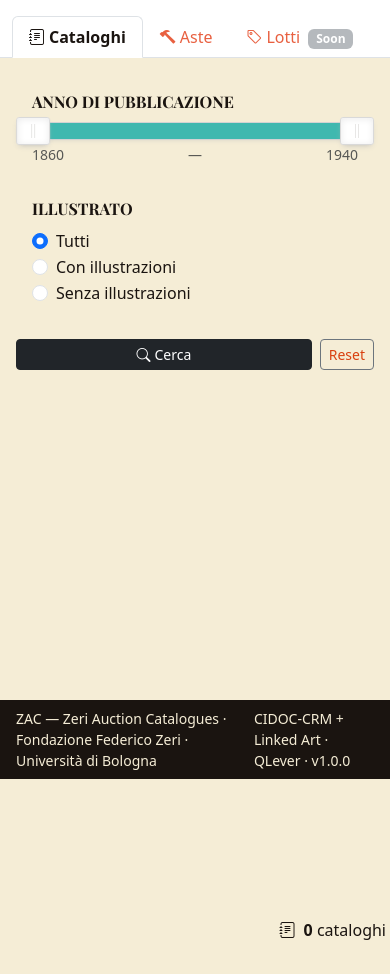
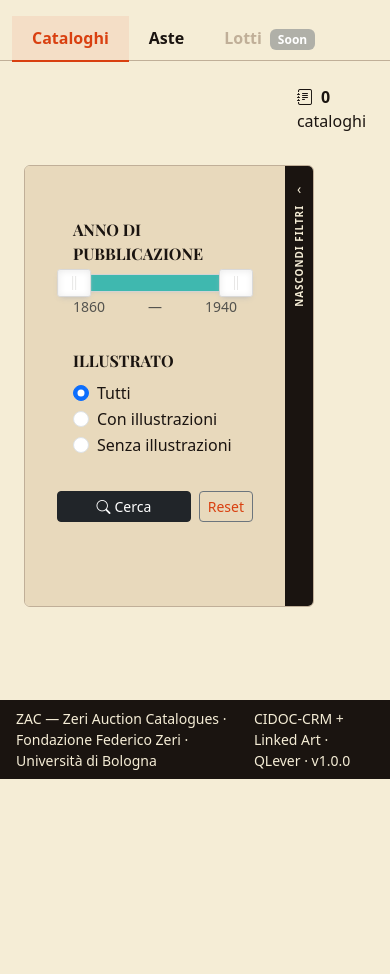
Before and after one commit to dharc-org/lots_of_zeri, a FastAPI app: page /cataloghi in a window 390 px wide. Shown: the part 65-1039 px from the top of the page. After the commit the page ends 844 px from the top, so only its background shows below. Run offline with FastAPI, Linux system fonts and the light colour scheme; data that the repository does not hold is empty; some libraries are stand-ins or nearby versions; some web fonts are replaced.

Commit message:
update css-html browse and base

```diff
--- a/frontend/static/css/style.css
+++ b/frontend/static/css/style.css
@@ -14,6 +14,7 @@
   --terra-dark:   #B03008;
   --terra-light:  #E86040;
   --terra-muted:  #EB7055;
+  --terra-muted-12: rgba(235, 112, 85, 0.12);
 
   /* Alias compatibilità classi Vale
   --zac-red:      var(--terra);
@@ -108,16 +109,6 @@ a { color: var(--terra) !important; }
 footer {
   background-color: var(--ink);
   color: var(--paper);
-}
-
-/* ── CATALOGUE TABS ────────────────────────────────────── */
-.nav-tabs .nav-link {
-  color: var(--terra-light) !important;
-}
-
-.nav-tabs .nav-link.active {
-  color: var(--ink) !important;
-  text-decoration: none;
 }
 
 /* ── FACETS ────────────────────────────────────────────── */
@@ -336,3 +327,154 @@ footer {
   flex-shrink: 0;
   transition: color 0.2s ease, transform 0.2s ease;
 }
+
+/* ═══════════════════════════════════════════════════════
+   BROWSE: cataloghi, aste, lotti
+   ═══════════════════════════════════════════════════════ */
+
+/* ── CATALOGUE TABS (Cataloghi / Aste / Lotti) ─────────── */
+
+.zac-catalogue-tabs {
+  background-color: var(--paper) !important;
+}
+
+.zac-catalogue-tabs .bi {
+  display: none;
+}
+
+.zac-catalogue-tabs .nav-tabs {
+  --bs-nav-tabs-link-active-bg: transparent;
+  --bs-nav-tabs-link-active-border-color: transparent;
+  border-bottom: 1px solid var(--gray-1);
+}
+
+.zac-catalogue-tabs .nav-tabs .nav-link {
+  font-family: var(--ff-head);
+  font-size: 1rem;
+  font-weight: 700;
+  color: var(--ink) !important;
+  background-color: transparent !important;
+  border: none !important;
+  border-bottom: 2px solid transparent !important;
+  border-radius: 0 !important;
+  padding: 0.6rem 1.25rem 0.65rem;
+  margin-bottom: -2px;
+  text-decoration: none !important;
+}
+
+/* Disabilita l'animazione ::after della navbar sui tab */
+.zac-catalogue-tabs .nav-tabs .nav-link::after {
+  display: none !important;
+}
+
+.zac-catalogue-tabs .nav-tabs .nav-link.active {
+  color: var(--terra) !important;
+  font-weight: 700;
+  background-color: var(--terra-muted-12) !important;  /* background leggero */
+  border-bottom: 2px solid var(--terra) !important;
+  text-decoration: none !important;
+}
+
+.zac-catalogue-tabs .nav-tabs .nav-link.disabled {
+  color: var(--gray-1) !important;
+}
+
+/* colora bordo */
+.zac-catalogue-tabs {
+  background-color: var(--paper) !important;
+  --bs-border-color: var(--gray-1);  /* ← colora il border-bottom Bootstrap */
+}
+
+/* ── SIDEBAR COLLASSABILE ──────────────────────────────── */
+.zac-catalogue-container {
+  display: flex;
+  align-items: flex-start;
+  padding: 1.5rem;
+  gap: 1.5rem;
+  min-height: calc(100vh - 120px);
+}
+
+.zac-catalogue-sidebar {
+  flex-shrink: 0;
+}
+
+/* Il card contenitore dei filtri */
+.zac-sidebar-card {
+  display: flex;
+  flex-direction: row;
+  border: 1px solid var(--gray-1);
+  border-radius: 6px;
+  overflow: hidden;
+  position: sticky;
+  top: 80px;
+  max-height: calc(100vh - 100px);
+}
+
+/* Pannello scrollabile con i filtri */
+.zac-sidebar-panel {
+  width: 260px;
+  overflow-y: auto;
+  overflow-x: hidden;
+  background: var(--paper-dark);
+  padding: 1.25rem 1rem;
+  transition: width 0.3s ease, padding 0.3s ease, opacity 0.2s ease;
+  scrollbar-width: thin;
+  scrollbar-color: var(--gray-1) transparent;
+}
+
+/* Tab verticale "Nascondi filtri" */
+.zac-sidebar-toggle {
+  display: flex;
+  flex-direction: column;
+  align-items: center;
+  justify-content: flex-start;
+  padding-top: 1rem;
+  gap: 0.6rem;
+  width: 28px;
+  min-width: 28px;
+  background: var(--ink);
+  border: none;
+  cursor: pointer;
+  transition: background 0.15s;
+}
+
+.zac-sidebar-toggle:hover {
+  background: var(--ink-light);
+}
+
+.toggle-icon {
+  font-size: 0.85rem;
+  color: var(--paper);
+  transition: transform 0.3s ease;
+  line-height: 1;
+}
+
+.toggle-text {
+  writing-mode: vertical-rl;
+  text-orientation: mixed;
+  transform: rotate(180deg);
+  font-family: var(--ff-body);
+  font-size: 0.62rem;
+  font-weight: 600;
+  letter-spacing: 0.1em;
+  text-transform: uppercase;
+  color: var(--paper);
+}
+
+/* Stato chiuso */
+.zac-catalogue-sidebar.is-collapsed .zac-sidebar-panel {
+  width: 0;
+  padding: 0;
+  opacity: 0;
+  overflow: hidden;
+}
+
+.zac-catalogue-sidebar.is-collapsed .toggle-icon {
+  transform: rotate(180deg);
+}
+
+/* Area risultati */
+.zac-catalogue-content {
+  flex: 1;
+  min-width: 0;
+}
--- a/frontend/templates/browse.html
+++ b/frontend/templates/browse.html
@@ -3,19 +3,25 @@
 
 {% block content %}
 <div class="zac-catalogue-container">
-  {# ── Sidebar ────────────────────────────────────── #}
 
-  <div class="row">
-    <div class="col-md-3">
+  {# ── Sidebar collassabile ────────────────────────────── #}
+<aside class="zac-catalogue-sidebar" id="zac-sidebar">
+  <div class="zac-sidebar-card">
 
-      <aside class="zac-catalogue-sidebar">
+    <div class="zac-sidebar-panel">
       {% include "partials/_sidebar.html" %}
-      </aside>
     </div>
 
+    <button class="zac-sidebar-toggle" id="zac-sidebar-toggle" aria-label="Nascondi filtri">
+      <span class="toggle-icon">‹</span>
+      <span class="toggle-text">Nascondi filtri</span>
+    </button>
 
-  {# ── Results ────────────────────────────────────── #}
-    <div class="col-md-9 p-3 zac-catalogue-content">
+  </div>
+</aside>
+
+  {# ── Results ────────────────────────────────────────── #}
+  <div class="zac-catalogue-content">
 
     {% if has_any_filter %}
       {% for facet in facet_defs %}
@@ -69,7 +75,7 @@
       <div class="clearfix"></div>
     </div>
 
-        {# ── Result cards ────────────────────────────────── #}
+    {# ── Result cards ─────────────────────────────── #}
     {# class zac-catalogue-results-list is used in the JS please do not rename it #}
     <div id="zac-catalogue-results-list">
       {% for item in items %}
@@ -112,9 +118,8 @@
       </div>
       {% endfor %}
     </div>
-      </div>
 
-    {# ── Load more / invisible (sentinel to toggle infinite scrolling) ────────────────────── #}
+    {# ── Infinite scroll sentinel ──────────────────── #}
     {% if loaded < total %}
     <div id="scroll-sentinel" class="text-center py-3"
         data-api="/api{{ tab_route }}/results"
@@ -124,15 +129,27 @@
         data-route="{{ tab_route }}">
     </div>
     {% endif %}
-    </div>
-</div>
+
+  </div>{# /zac-catalogue-content #}
+
+</div>{# /zac-catalogue-container #}
 {% endblock %}
 
 {% block scripts %}
 <script>
 document.addEventListener('DOMContentLoaded', function () {
 
-  /* ── noUiSlider init ──────────────────────────────────── */
+  /* ── Toggle sidebar ─────────────────────────────────── */
+  var sidebar   = document.getElementById('zac-sidebar');
+  var toggleBtn = document.getElementById('zac-sidebar-toggle');
+  var toggleText = toggleBtn.querySelector('.toggle-text');
+
+  toggleBtn.addEventListener('click', function () {
+    var isCollapsed = sidebar.classList.toggle('is-collapsed');
+    toggleText.textContent = isCollapsed ? 'Mostra filtri' : 'Nascondi filtri';
+  });
+
+  /* ── noUiSlider init ────────────────────────────────── */
   document.querySelectorAll('[id^="slider_"]').forEach(function (el) {
     if (typeof noUiSlider === 'undefined') return;
 
@@ -169,7 +186,7 @@ document.addEventListener('DOMContentLoaded', function () {
     });
   });
 
- /* ── Infinite scroll con IntersectionObserver ── */
+  /* ── Infinite scroll con IntersectionObserver ───────── */
   var sentinel    = document.getElementById('scroll-sentinel');
   if (!sentinel) return;
 
@@ -229,6 +246,7 @@ document.addEventListener('DOMContentLoaded', function () {
         loading = false;
       });
   }
+
 });
 </script>
 {% endblock %}
```
Also changed, not shown: frontend/static/js/sidebar.js (added, +12 -0 lines), frontend/templates/old/browse - Copia.html (added, +234 -0 lines). Lines whose indentation alone changed are shown as unchanged.
